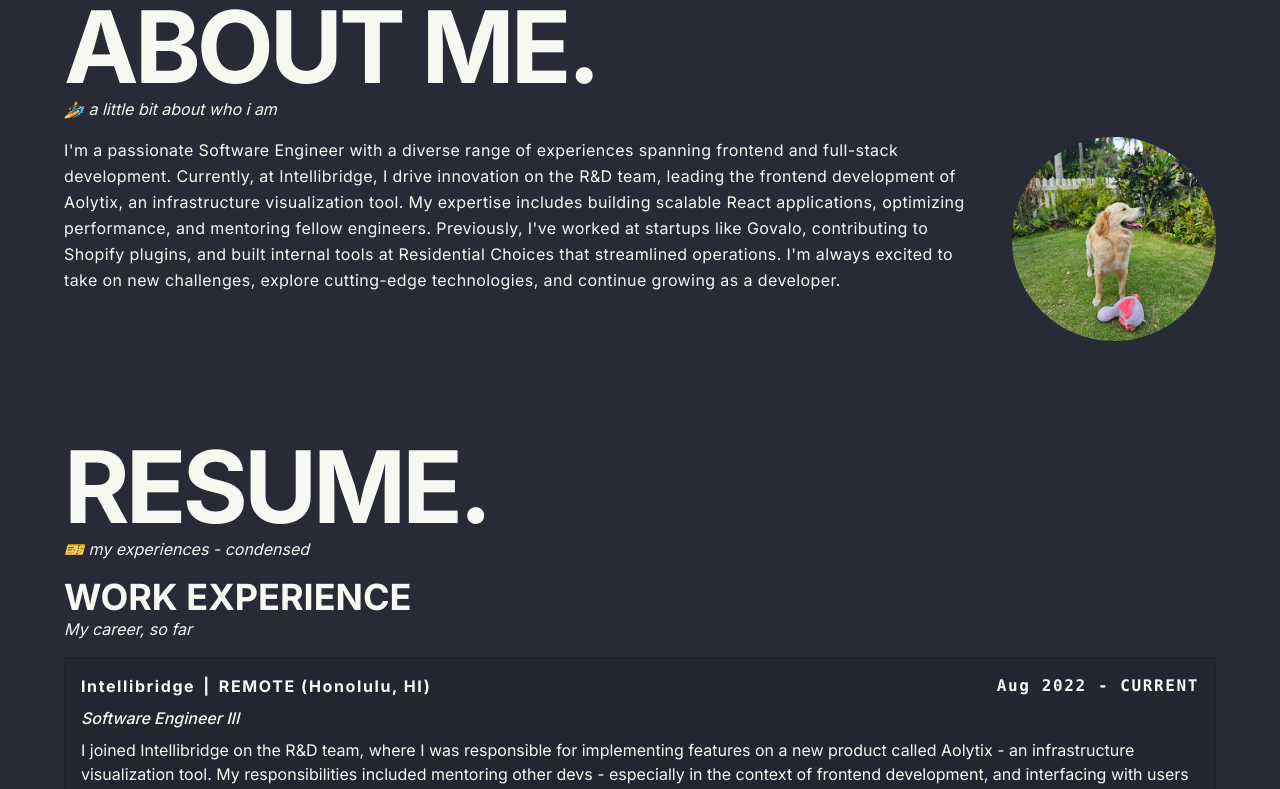
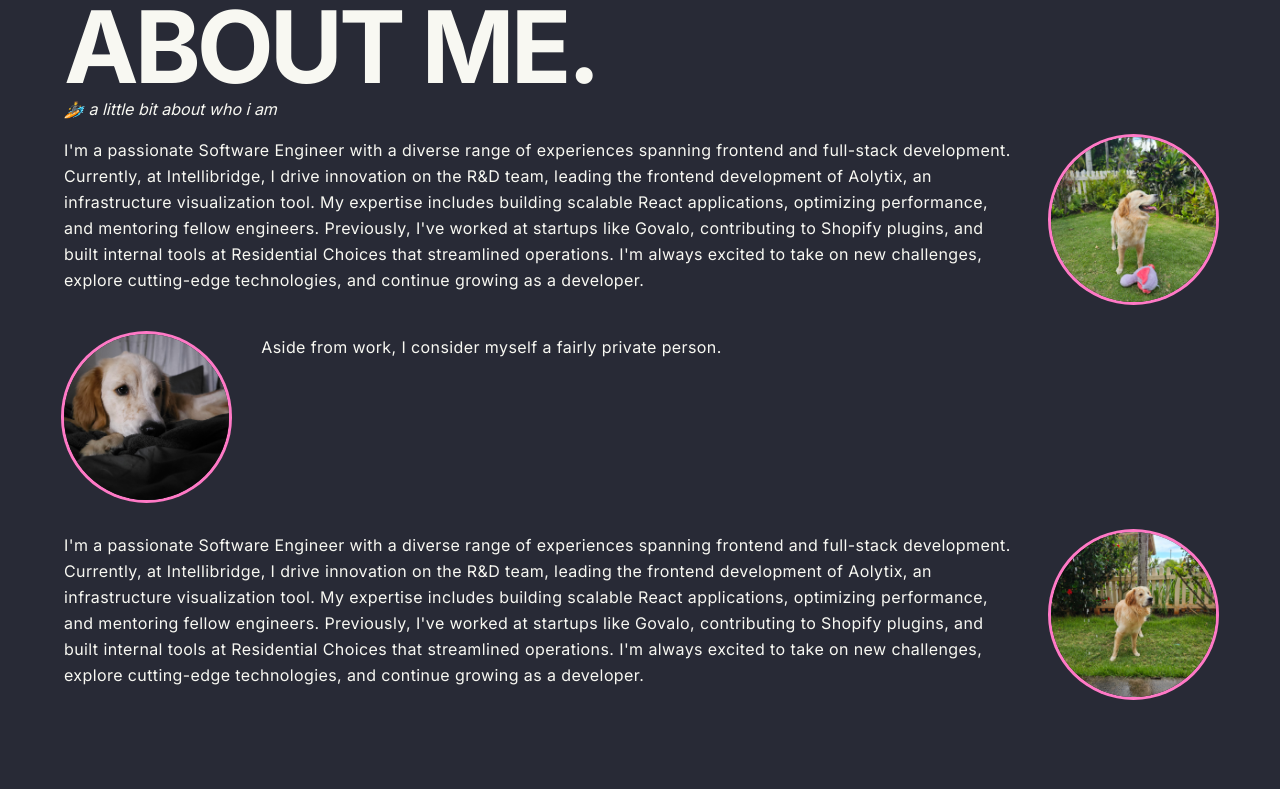
Before and after one commit to MylesWritesCode/portfolio-next, a Next.js app: page / in a window 1280 px wide. Shown: the part 440-1229 px from the top of the page. Built offline with nearby package versions, Linux system fonts and the light colour scheme.

Commit message:
adds momo pictures :)

```diff
--- a/src/app/_components/home/about-me.tsx
+++ b/src/app/_components/home/about-me.tsx
@@ -1,12 +1,18 @@
+import cn from 'classnames';
+
 import Section from './section';
+
+const s = `
+
+`;
 
 export function AboutMe() {
   return (
     <Section id='about-me' title='ABOUT ME.'>
       <div className='flex w-full flex-col gap-4'>
         <span className='italic'>🏄 a little bit about who i am</span>
-        <div className='flex items-start justify-start gap-8'>
-          <p className='leading-relaxed tracking-wide'>
+        <div className='grid grid-cols-6 items-start justify-start gap-8'>
+          <p className={cn('leading-relaxed tracking-wide', 'order-1', 'col-span-6 lg:col-span-5')}>
             I'm a passionate Software Engineer with a diverse range of experiences spanning frontend and full-stack
             development. Currently, at Intellibridge, I drive innovation on the R&D team, leading the frontend
             development of Aolytix, an infrastructure visualization tool. My expertise includes building scalable React
@@ -15,20 +21,42 @@ export function AboutMe() {
             streamlined operations. I'm always excited to take on new challenges, explore cutting-edge technologies, and
             continue growing as a developer.
           </p>
-          <div
-            className='mask mask-circle aspect-square w-full bg-center bg-no-repeat bg-cover'
-            style={{ backgroundImage: 'url("/assets/main/momo-duck.jpg")' }}
-          />
+          <div className={cn('order-4 col-span-2 aspect-square', 'lg:order-1 lg:col-span-1')}>
+            <div
+              className={cn('h-full w-full', 'bg-center bg-cover bg-no-repeat', 'rounded-full ring ring-primary')}
+              style={{ backgroundImage: 'url("/assets/main/momo-duck.jpg")' }}
+            />
+          </div>
+
+          <div className={cn('order-4 col-span-2 aspect-square', 'lg:order-1 lg:col-span-1')}>
+            <div
+              className={cn('h-full w-full', 'bg-center bg-cover bg-no-repeat', 'rounded-full ring ring-primary')}
+              style={{ backgroundImage: 'url("/assets/main/momo-bed.jpeg")' }}
+            />
+          </div>
+          <p className={cn('leading-relaxed tracking-wide', 'order-1', 'col-span-6 lg:col-span-5')}>
+            Aside from work, I consider myself a fairly private person.
+          </p>
+          <p className={cn('leading-relaxed tracking-wide', 'order-1', 'col-span-6 lg:col-span-5')}>
+            I'm a passionate Software Engineer with a diverse range of experiences spanning frontend and full-stack
+            development. Currently, at Intellibridge, I drive innovation on the R&D team, leading the frontend
+            development of Aolytix, an infrastructure visualization tool. My expertise includes building scalable React
+            applications, optimizing performance, and mentoring fellow engineers. Previously, I've worked at startups
+            like Govalo, contributing to Shopify plugins, and built internal tools at Residential Choices that
+            streamlined operations. I'm always excited to take on new challenges, explore cutting-edge technologies, and
+            continue growing as a developer.
+          </p>
+
+          <div className={cn('order-4 col-span-2 aspect-square', 'lg:order-1 lg:col-span-1')}>
+            <div
+              className={cn('h-full w-full', 'bg-center bg-cover bg-no-repeat', 'rounded-full ring ring-primary')}
+              style={{ backgroundImage: 'url("/assets/main/momo-water.jpg")' }}
+            />
+          </div>
         </div>
       </div>
     </Section>
   );
 }
 
-// <img
-//   className='mask mask-circle aspect-square w-1/5 object-cover'
-//   alt='momo-duck'
-//   src='/assets/main/momo-duck.jpg'
-// />
-
 export default AboutMe;
--- a/src/components/layout/header.tsx
+++ b/src/components/layout/header.tsx
@@ -8,10 +8,20 @@ import { ThemeSwitcher } from '@/components/layout';
 
 const Header = () => {
   return (
-    <div className='sticky top-0 right-0 left-0 flex w-full flex-col items-center justify-center border-base-content border-b bg-base-100 px-4'>
-      <div className='flex w-full max-w-7xl flex-col items-center justify-between px-4 py-2 md:flex-row md:px-12'>
+    <div
+      className={cn(
+        'sticky top-0 right-0 left-0 z-50',
+        'border-base-content border-b',
+        'flex w-full flex-col items-center justify-center bg-base-100 px-4',
+      )}>
+      <div
+        className={cn(
+          'flex w-full flex-col items-center justify-between',
+          'max-w-7xl px-4 py-2',
+          'md:flex-row md:px-12',
+        )}>
         <div className='flex w-full justify-between md:w-auto'>
-          <h2 className='flex items-center font-bold text-2xl tracking-tight md:text-4xl md:tracking-tighter'>
+          <h2 className={cn('flex items-center font-bold text-2xl tracking-tight', 'md:text-4xl md:tracking-tighter')}>
             <NextLink href='/' className='hover:underline'>
               myles BERUEDA
             </NextLink>
```
Also changed, not shown: public/assets/main/momo-bed.jpeg (added).
